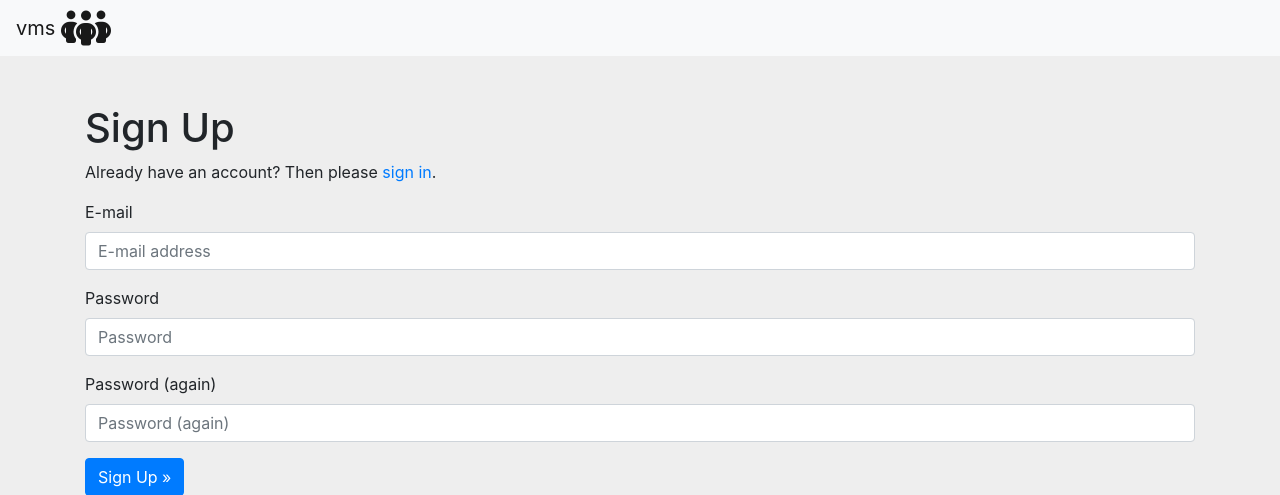
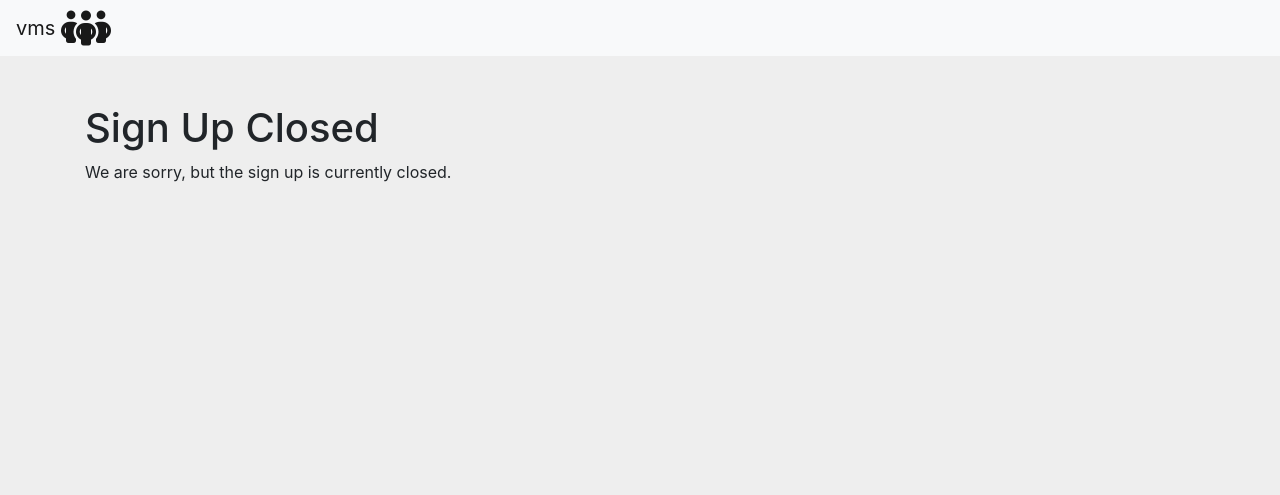
Before and after one commit to thrtn85/vms, a Django app: page /accounts/signup/ in a window 1280 px wide. Shown: the top 495 px of the page. Run offline with Django 4.2, Linux system fonts and the light colour scheme; some libraries are stand-ins or nearby versions.

Commit message:
feat update - disabled signup

```diff
--- a/core/core/settings.py
+++ b/core/core/settings.py
@@ -181,11 +181,13 @@ LOGIN_REDIRECT_URL = 'users:dashboard'
 LOGIN_URL = '/'
 # LOGOUT_URL = ''
 ACCOUNT_ADAPTER = 'users.allauth_adapter.CustomAccountAdapter'
+
 # Set Authentication Method To Email
 ACCOUNT_USER_MODEL_USERNAME_FIELD = None
 ACCOUNT_EMAIL_REQUIRED = True # The user is required to hand over an e-mail address when signing up.
 ACCOUNT_USERNAME_REQUIRED = False
 ACCOUNT_AUTHENTICATION_METHOD = "email"
+
 ACCOUNT_EMAIL_VERIFICATION = 'mandatory' # Determines the e-mail verification method during signup – choose one of "mandatory", "optional", or "none".
 ACCOUNT_EMAIL_CONFIRMATION_EXPIRE_DAYS = 1 # Sets the number of days within which an account should be activated
 ACCOUNT_LOGIN_ATTEMPTS_LIMIT = 5 # The maximum number of login attempts can be set, and the user gets blocked from logging back in until a timeout.
--- /dev/null
+++ b/core/templates/account/signup_closed.html
@@ -0,0 +1,7 @@
+{% extends "base.html" %}
+{% load bootstrap4 %}
+
+{% block content %}
+<h1>Sign Up Closed</h1>
+<p>We are sorry, but the sign up is currently closed.</p>
+{% endblock content %}
--- a/core/templates/home.html
+++ b/core/templates/home.html
@@ -10,8 +10,8 @@
      <h1>Welcome. Please log in or register.</h1>
      <div class="">
           <a href="/accounts/login/" class="btn btn-secondary">Log-in</a>
-          <a href="/accounts/signup/" class="btn btn-info ">Register</a>
-      </div>
+          <!-- <a href="/accounts/signup/" class="btn btn-info ">Register</a> -->
+     </div>
 {% endif %}
 
 
--- a/core/users/allauth_adapter.py
+++ b/core/users/allauth_adapter.py
@@ -1,8 +1,11 @@
 from allauth.account.adapter import DefaultAccountAdapter
 from django.contrib.auth import get_user_model
+from django.conf import settings
 # from django.contrib.auth.models import User
 
 from .models import UserProfile
+
+usermodel = get_user_model()
 
 class CustomAccountAdapter(DefaultAccountAdapter):
      def save_user(self, request, user, form, commit=True):
@@ -13,5 +16,11 @@ class CustomAccountAdapter(DefaultAccountAdapter):
           # Create and save the user profile
           user_profile = UserProfile(user=user)
           user_profile.save()
+          if settings.DEBUG:
+               print('New profile created for user' + user.email + usermodel.get_username())
 
           return user
+
+     # Override account signup
+     def is_open_for_signup(self, request):
+          return False
```
Also changed, not shown: core/users/signals.py (+1 -9 lines), core/db.sqlite3.
